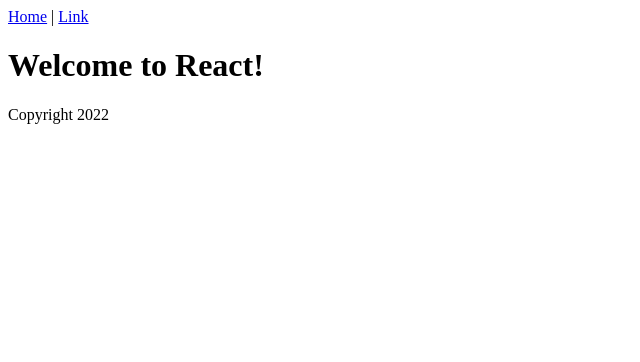
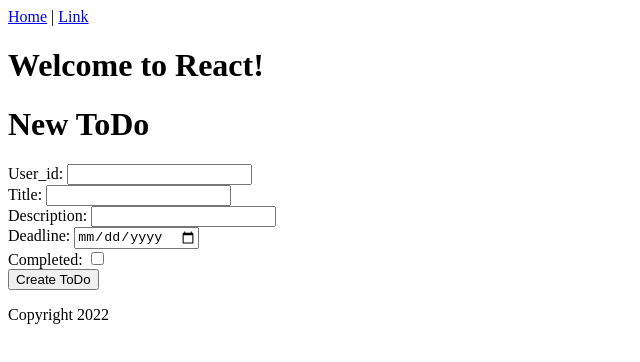
Before and after one commit to anhelms/ToDo-frontend, a React (Vite) app: page / in a window 1280 px wide. Shown: the top 362 px of the page, without its empty margins (0-640 px from the left). Built offline with nearby package versions, Linux system fonts and the light colour scheme.

Commit message:
adds the create action to frontend

```diff
--- a/src/Content.jsx
+++ b/src/Content.jsx
@@ -1,7 +1,21 @@
+import { ToDosNew } from "./ToDosNew";
+import axios from "axios";
+import { useState, useEffect } from "react";
+
 export function Content() {
-    return (
-      <main>
-        <h1>Welcome to React!</h1>
-      </main>
-    )
-  }
+  const [toDos, setToDos] = useState();
+
+  const handleCreateToDo = (params) => {
+    axios.get("http://localhost:3000/to_dos.json", params).then((response) => {
+      console.log(response.data);
+      setToDos([...toDos, response.data]);
+    });
+  };
+
+  return (
+    <main>
+      <h1>Welcome to React!</h1>
+      <ToDosNew onCreateToDo={handleCreateToDo} />
+    </main>
+  );
+}
--- /dev/null
+++ b/src/ToDosNew.jsx
@@ -0,0 +1,32 @@
+export function ToDosNew(props) {
+  const handleSubmit = (event) => {
+    event.preventDefault();
+    const params = new FormData(event.target);
+    props.onCreateToDo(params, () => event.target.reset());
+  };
+  return (
+    <div>
+      <h1>New ToDo</h1>
+      <form onSubmit={handleSubmit}>
+        <div>
+          User_id: <input name="user_id" type="integer" />
+        </div>
+        <div>
+          Title: <input name="title" type="text" />
+        </div>
+        <div>
+          Description: <input name="description" type="text" />
+        </div>
+        <div>
+          Deadline: <input name="deadline" type="date" />
+        </div>
+        <div>
+          Completed: <input name="completed" type="checkbox" />
+        </div>
+        <div>
+          <button type="submit">Create ToDo</button>
+        </div>
+      </form>
+    </div>
+  );
+}
```
